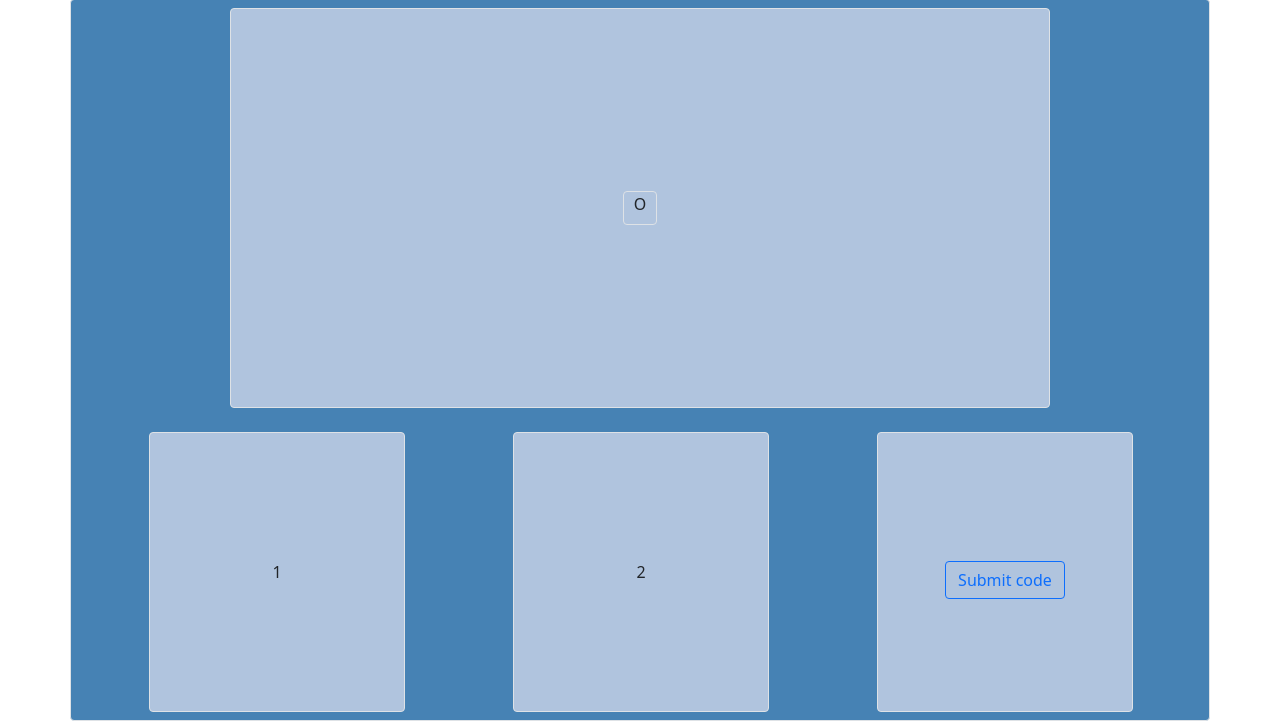
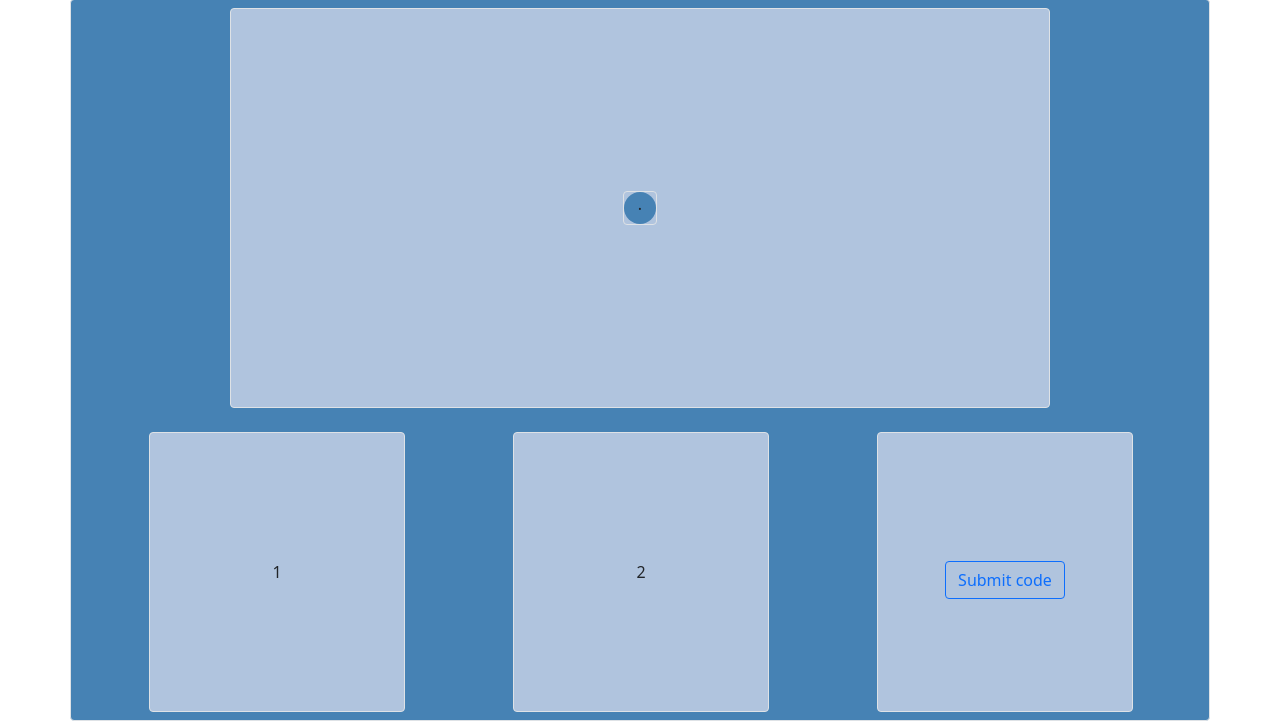
Before and after one commit to Nich-Thompson/Mastermind, a Flask app: page /game in a window 1280 px wide. Shown: the part 81-802 px from the top of the page. Run offline with Flask 2, Linux system fonts and the light colour scheme; the visitor is signed in with stand-in values (Sample User, id 1).

Commit message:
changed O's to circles

```diff
--- a/flaskr/__init__.py
+++ b/flaskr/__init__.py
@@ -92,7 +92,6 @@ def create_app(test_config=None):
             'game.html',
             nav=get_nav_items(),
             title='Mastermind - Game',
-            position_width=session['position_width'],
         )
 
     @app.route('/select_color', methods=["GET", "POST"])
--- a/flaskr/static/app.css
+++ b/flaskr/static/app.css
@@ -39,6 +39,8 @@
 }
 
 .pin_box {
+    background-color: SteelBlue;
+    border-radius: 50%;
     width: 2rem;
     height: 2rem;
 }
--- a/flaskr/templates/game.html
+++ b/flaskr/templates/game.html
@@ -13,7 +13,7 @@
                 <div class="border border-1 rounded pin_column">
                     {% for position_height in range(session.get('position_height') | int) %}
                     <div class="pin_box" id="{{ position_width }}-{{ position_height }}">
-                        O
+                        .
                     </div>
                     {% endfor %}
                 </div>
```
